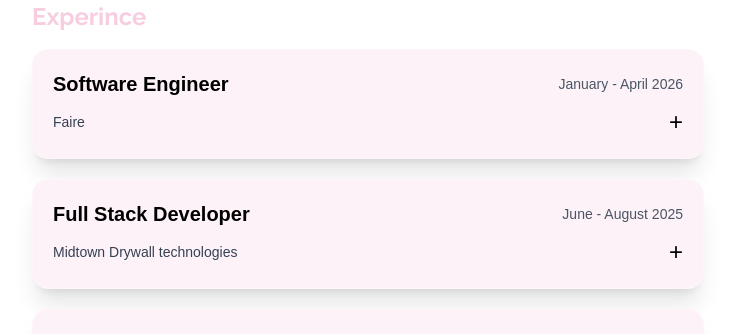
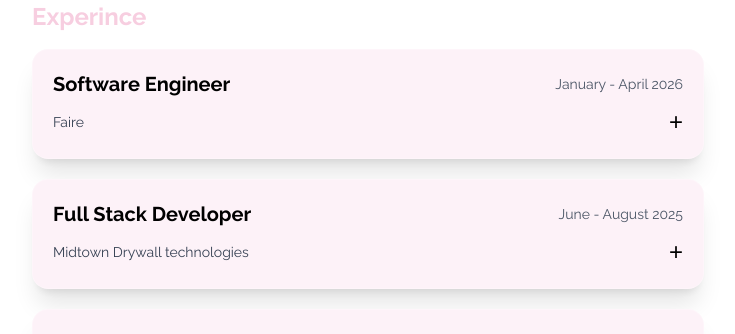
Before and after one commit to a33peng/personal-website, a Next.js app: page /about in a window 1280 px wide. Shown: the part 455-789 px from the top of the page, without its empty margins (272-1007 px from the left). Built offline with nearby package versions, Linux system fonts and the light colour scheme.

Commit message:
add job description

```diff
--- a/app/components/accordion.tsx
+++ b/app/components/accordion.tsx
@@ -22,7 +22,7 @@ export default function JobExperince() {
             company: "Midtown Drywall technologies",
             date: "June - August 2025",
             info: [
-                ""
+                "Built a full-stack e-commerce application using React Native, Node.js, and PostgreSQL, supporting 100+ daily users and 600+ monthly transactions. Implemented secure authentication while integrating RESTful APIs, and designed PostgreSQL schemas to ensure reliable data management and strong system performance."
             ]
         },
         {
@@ -30,7 +30,7 @@ export default function JobExperince() {
             company: "Electrium",
             date: "April - August 2025",
             info: [
-                ""
+                "Built an interactive EV charging map integrating dynamic geospatial data with heatmap visualization, while developing responsive, modular UI components using TailwindCSS and translating Figma designs into production-ready interfaces."
             ]
         },
         {
@@ -38,7 +38,7 @@ export default function JobExperince() {
             company: "Ontario Ministry of Transporation",
             date: "January - April 2024",
             info: [
-                ""
+                "Developed a Java application utilizing Apache Tomcat and Apache Maven, automating WebFOCUS SQL reports into a streamlined Java solution, enhancing data management and report generation efficiency. Standardized transportation systems analytics reports for internal stakeholders using HTML and CSS, ensuring consistent formatting and readability"
             ]
         },
     ]
@@ -57,17 +57,17 @@ export default function JobExperince() {
                         >
                             {/* title and date */}
                             <div className="flex justify-between items-center mb-2">
-                                <h2 className="font-loar font-bold text-xl">
+                                <h2 className="font-raleway font-bold text-xl">
                                     {job.role}
                                 </h2>
-                                <p className="font-loar text-sm text-gray-600 ml-4">
+                                <p className="font-raleway text-sm text-gray-600 ml-4">
                                     {job.date}
                                 </p>
                             </div>
 
                             {/* company and icon */}
                             <div className="flex justify-between items-center">
-                                <p className="font-loar text-gray-700 text-sm">
+                                <p className="font-raleway text-gray-700 text-sm">
                                     {job.company}
                                 </p>
                                 <span className="text-2xl font-light">
@@ -79,7 +79,7 @@ export default function JobExperince() {
                         {/* collapsible content  */}
                         {openIndex === index && (
                             <div className="px-6 pb-6 pt-0 border-t border-pink-200">
-                                <ul className="space-y-2 font-loar mt-4">
+                                <ul className="space-y-2 font-raleway mt-4">
                                     {job.info.map((item, i) => (
                                         <li key={i}>{item}</li>
                                     ))}
--- a/app/globals.css
+++ b/app/globals.css
@@ -10,7 +10,6 @@
   --color-background: var(--background);
   --color-foreground: var(--foreground);
   --font-raleway: var(--font-raleway);
-  --font-lora: var(--font-loar);
 }
 
 @media (prefers-color-scheme: dark) {
--- a/app/layout.tsx
+++ b/app/layout.tsx
@@ -1,12 +1,6 @@
 import type { Metadata } from "next";
-import { Raleway, Lora } from "next/font/google";
+import { Raleway } from "next/font/google";
 import "./globals.css";
-
-const lora = Lora({
-  variable: "--font-lora",
-  subsets: ["latin"],
-  weight: ["400", "600", "700"],
-});
 
 const raleway = Raleway({
   subsets: ["latin"],
@@ -32,7 +26,6 @@ export default function RootLayout({
       <body
         className={`
           ${raleway.variable}
-          ${lora.variable}
           antialiased
         `}
       >
```
